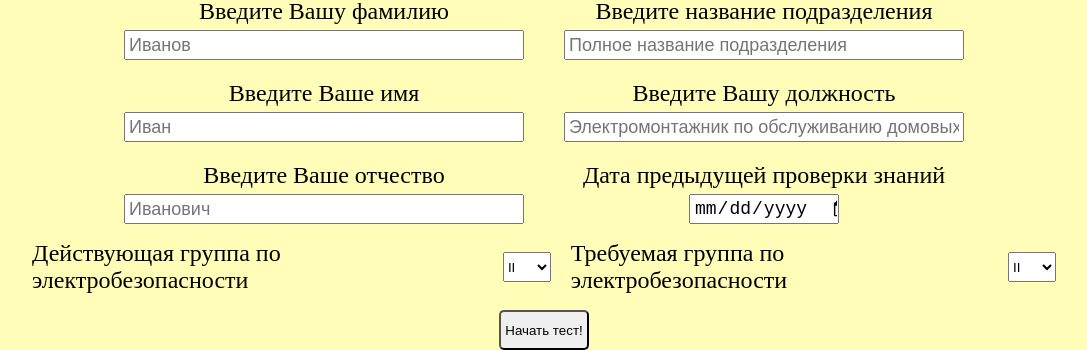
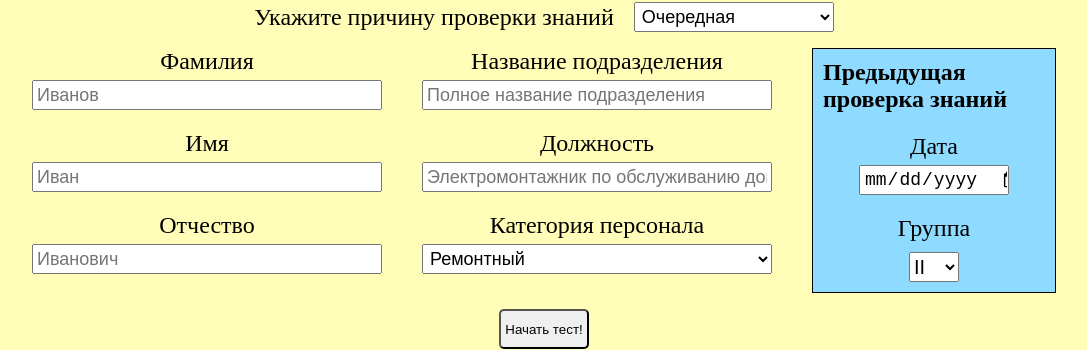
Before and after one commit to 1G000/electrical-safety-app, a website built with Vite: page index.html in a window 1280 px wide. Shown: the part 486-836 px from the top of the page, without its empty margins (96-1183 px from the left). Built offline with nearby package versions, Linux system fonts and the light colour scheme.

Commit message:
feat: complete protocol

```diff
--- a/src/components/loginForm/loginForm.scss
+++ b/src/components/loginForm/loginForm.scss
@@ -8,7 +8,8 @@
     display: flex;
     gap: 40px;
 
-    .login-form-column {
+    .login-form-left,
+    .login-form-right {
       display: flex;
       flex-direction: column;
       gap: 20px;
@@ -17,6 +18,7 @@
 
   #currentGroup,
   #assignedGroup {
+    font-size: 20px;
     width: 50px;
     height: 30px;
   }
@@ -53,7 +55,7 @@
   #thirdname-input,
   #profession-input,
   #departament-input {
-    width: 400px;
+    width: 350px;
     height: 30px;
     padding: 3px;
 
@@ -111,9 +113,17 @@ label:hover {
 }
 
 #reasons-list {
-  width: 100px;
-  height: 40px;
+  font-size: 18px;
+  width: 200px;
+  height: 30px;
   padding: 3px;
+}
+
+#pers-select {
+  width: 350px;
+  height: 30px;
+  padding: 3px;
+  font-size: 18px;
 }
 
 .login-form-container-top {
@@ -122,12 +132,17 @@ label:hover {
   gap: 20px;
 }
 
-.login-form-container-bottom {
+.login-form-container-center {
   align-items: center;
   display: flex;
+  flex-direction: column;
+  border: 1px solid black;
   gap: 20px;
+  padding: 10px;
+  background-color: rgb(143, 219, 255);
 }
 
 .group-text {
   font-size: 24px;
+  margin-bottom: -10px;
 }
--- a/src/components/loginForm/loginForm.ts
+++ b/src/components/loginForm/loginForm.ts
@@ -3,9 +3,16 @@ import { createHeading, createTest } from '../testPage/testPage';
 
 const groups: [string, string, string] = ['II', 'III', 'IV'];
 const reasons: [string, string, string] = [
-  'очередная',
-  'первичная',
-  'внеочередная',
+  'Очередная',
+  'Первичная',
+  'Внеочередная',
+];
+const personalTypes: [string, string, string,string,string] = [
+  'Ремонтный',
+  'Административно-технический',
+  'Электротехнологический',
+  'Оперативный',
+  'Оперативно-ремонтный',
 ];
 
 function createSelect(id: string, area: string, arr: string[]) {
@@ -23,6 +30,27 @@ function createSelect(id: string, area: string, arr: string[]) {
   }
 }
 
+function createPersSelect(arr: string[]):HTMLDivElement {
+  const persField = <HTMLDivElement>document.createElement('div');
+  persField.classList.add('input-field');
+    const groupChangeSelect = document.createElement('select');
+    groupChangeSelect.id = 'pers-select';
+    arr.forEach((gr) => {
+      const group = document.createElement('option');
+      group.innerHTML = gr;
+      group.value = gr;
+      groupChangeSelect.append(group);
+    });
+    const persTitle = document.createElement('label');
+    persTitle.classList.add('login-form-label');
+    persTitle.innerHTML = `Категория персонала`;
+    persTitle.setAttribute('for', `groupChangeSelect`);
+    persField.append(persTitle, groupChangeSelect)
+    return persField
+}
+
+
+
 function createInputDate(): HTMLDivElement {
   const dateField = <HTMLDivElement>document.createElement('div');
   dateField.classList.add('input-field');
@@ -32,24 +60,32 @@ function createInputDate(): HTMLDivElement {
   previousDate.name = `dateForm`;
   const previousDateTitle = document.createElement('label');
   previousDateTitle.classList.add('login-form-label');
-  previousDateTitle.innerHTML = `Дата предыдущей проверки знаний`;
+  previousDateTitle.innerHTML = `Дата`;
   previousDateTitle.setAttribute('for', `dateForm`);
   dateField.append(previousDateTitle, previousDate);
   return dateField;
 }
 
 interface User {
+  reason: string;
   name: string;
   surname: string;
   thirdname: string;
   profession: string;
+  personalType: string;
+  group: string;
+  previousDate: string;
 }
 
 export const currentUser: User = {
+  reason:'',
   name: '',
   surname: '',
   thirdname: '',
   profession: '',
+  personalType:'',
+  group:'',
+  previousDate:''
 };
 
 function createInputField(
@@ -85,14 +121,33 @@ function submitHandler(event: Event): void {
   const profession = (<HTMLInputElement>(
     document.querySelector('#profession-input')
   )).value;
-  if (name) {
+  const personalType = (<HTMLSelectElement>(
+    document.querySelector('#pers-select')
+  )).value;
+  const group = (<HTMLSelectElement>(
+    document.querySelector('#currentGroup')
+  )).value;
+  const previousDate = (<HTMLInputElement>(
+    document.querySelector('#previous-date')
+  )).value;
+  const reason = (<HTMLSelectElement>(
+    document.querySelector('#reasons-list')
+  )).value;
+currentUser.reason=reason;
     currentUser.name = name;
     currentUser.surname = surname;
     currentUser.thirdname = thirdname;
     currentUser.profession = profession;
-  }
+    currentUser.personalType= personalType;
+    currentUser.group= group;
+    currentUser.previousDate=previousDate
+    console.log(currentUser)
+
+
   createHeading();
   createTest();
+
+
 }
 
 export default function createLoginForm(): void {
@@ -103,49 +158,52 @@ export default function createLoginForm(): void {
   loginFormContainerTop.classList.add('login-form-container-top');
   const loginFormContainer = <HTMLDivElement>document.createElement('div');
   loginFormContainer.classList.add('login-form-container');
-  const loginFormContainerBottom = <HTMLDivElement>(
+  const loginFormContainerCenter = <HTMLDivElement>(
     document.createElement('div')
   );
-  loginFormContainerBottom.classList.add('login-form-container-bottom');
+  loginFormContainerCenter.classList.add('login-form-container-center');
   const loginFormLeft = <HTMLDivElement>document.createElement('div');
-  loginFormLeft.classList.add('login-form-column');
+  loginFormLeft.classList.add('login-form-left');
   const loginFormRight = <HTMLDivElement>document.createElement('div');
   loginFormRight.classList.add('login-form-right');
-  loginFormRight.classList.add('login-form-column');
-  loginFormContainer.append(loginFormLeft, loginFormRight);
+  loginFormContainer.append(loginFormLeft, loginFormRight,loginFormContainerCenter,);
   loginForm.method = 'get';
   loginForm.classList.add('login-form');
 
-  const formTitle = <HTMLHeadingElement>document.createElement('h2');
-  const reasonTitle = <HTMLHeadingElement>document.createElement('h3');
+  const formTitle = <HTMLHeadingElement>document.createElement('h1');
+  const reasonTitle = <HTMLHeadingElement>document.createElement('p');
+  reasonTitle.classList.add('login-form-label')
   reasonTitle.innerHTML = 'Укажите причину проверки знаний';
   formTitle.innerHTML = '⚡Проверка знаний по электробезопасности⚡';
   container.append(formTitle);
   const inputFirstName = createInputField(
     'name-input',
-    'Введите Ваше имя',
+    'Имя',
     'Иван',
   );
   const inputSurName = createInputField(
     'surname-input',
-    'Введите Вашу фамилию',
+    'Фамилия',
     'Иванов',
   );
   const inputThirdName = createInputField(
     'thirdname-input',
-    'Введите Ваше отчество',
+    'Отчество',
     'Иванович',
   );
   const inputProfession = createInputField(
     'profession-input',
-    'Введите Вашу должность',
+    'Должность',
     'Электромонтажник по обслуживанию домовых систем',
   );
   const inputDepartment = createInputField(
     'departament-input',
-    'Введите название подразделения',
+    'Название подразделения',
     'Полное название подразделения',
   );
+  const persSelect=createPersSelect(personalTypes)
+
+
   const inputDate = createInputDate();
   const loginBtn = <HTMLButtonElement>document.createElement('button');
   loginBtn.textContent = 'Начать тест!';
@@ -157,22 +215,26 @@ export default function createLoginForm(): void {
   loginForm.append(
     loginFormContainerTop,
     loginFormContainer,
-    loginFormContainerBottom,
   );
   loginFormContainerTop.append(reasonTitle);
   createSelect('reasons-list', 'login-form-container-top', reasons);
   loginFormLeft.append(inputSurName, inputFirstName, inputThirdName);
-  loginFormRight.append(inputDepartment, inputProfession, inputDate);
+  loginFormRight.append(inputDepartment, inputProfession, persSelect);
 
+  const currentGroupTitle = document.createElement('h2')
+  currentGroupTitle.innerHTML='Предыдущая проверка знаний'
   const currentGroupText = <HTMLHeadingElement>document.createElement('p');
   currentGroupText.classList.add('group-text');
-  currentGroupText.innerHTML = 'Действующая группа по электробезопасности';
-  const needGroupText = <HTMLHeadingElement>document.createElement('p');
-  needGroupText.classList.add('group-text');
-  needGroupText.innerHTML = 'Требуемая группа по электробезопасности';
-  loginFormContainerBottom.append(currentGroupText);
-  createSelect('currentGroup', 'login-form-container-bottom', groups);
-  loginFormContainerBottom.append(needGroupText);
-  createSelect('assignedGroup', 'login-form-container-bottom', groups);
+  loginFormContainerCenter.append(currentGroupTitle)
+  currentGroupText.innerHTML = 'Группа';
+  // const needGroupText = <HTMLHeadingElement>document.createElement('p');
+  // needGroupText.classList.add('group-text');
+  // needGroupText.innerHTML = 'Требуемая группа по электробезопасности';
+  loginFormContainerCenter.append(inputDate);
+  loginFormContainerCenter.append(currentGroupText);
+  createSelect('currentGroup', 'login-form-container-center', groups);
+  // loginFormContainerCenter.append(needGroupText,inputDate);
+  // createSelect('assignedGroup', 'login-form-container-center', groups);
+
   loginForm.append(loginBtn);
 }
--- a/src/components/testPage/testPage.ts
+++ b/src/components/testPage/testPage.ts
@@ -91,6 +91,7 @@ export function createTest(): void {
       questionItem.append(questionText, answersField);
       questionsList.append(questionItem);
       container.append(questionsList);
+
     });
 
     const checkBtn = document.createElement('button');
--- a/src/style.scss
+++ b/src/style.scss
@@ -13,7 +13,7 @@ body {
   align-items: center;
 }
 
-h2 {
+h1 {
   margin: 10px auto;
   letter-spacing: 5px;
   text-align: center;
@@ -25,12 +25,12 @@ h2 {
 
 .header {
   margin: 15px;
-  height: 350px;
+  height: 400px;
   width: 80%;
-  background: url('../public/img/11c56059-c499-4fce-9fc8-8b5db389f656.png');
+  background: url("../public/img/11c56059-c499-4fce-9fc8-8b5db389f656.png");
   background-position: center;
   background-repeat: no-repeat;
-  background-size: cover;
+  background-size: contain;
   border-radius: 20px;
 }
 
```
Also changed, not shown: src/data/questions/builder.ts (+12 -12 lines).
